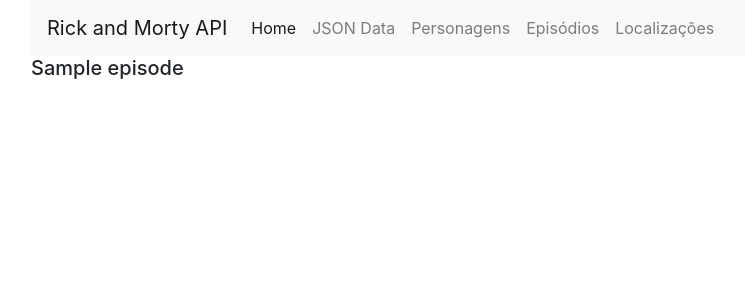
After one commit to apbadaro/ExerciciosPython_SquadAmeenahGuribFakim, a Flask app: template ExercicioAPIs_SquadAmeenahGuribFakim/templates/episode.html in a window 1280 px wide. The commit adds this page. Shown: the top 300 px of the page, without its empty margins (54-799 px from the left). Run offline with Flask 3, Linux system fonts and the light colour scheme; the template is opened without the code that fills it: most values are stand-ins (such as "Sample title", 1, 10 or a date in 2020).

Commit message:
att episodio
atualização episódios

```diff
--- a/ExercicioAPIs_SquadAmeenahGuribFakim/app.py
+++ b/ExercicioAPIs_SquadAmeenahGuribFakim/app.py
@@ -56,7 +56,14 @@ def get_single_profile(id):
 
 
 # LISTA DE TODOS OS EPISÓDIOS: Jessica Souza
+@app.route("/episode")
+def get_episode_data():
+    url = f"https://rickandmortyapi.com/api/episode/"
+    response = ur.urlopen(url)
+    data = response.read()
+    episode_data = json.loads(data)
 
+    return render_template("episode.html", episode=episode_data)
 
 # PERFIL DE CADA EPISÓDIO: Monique Cristina Cerqueira de Souza Mendes
 
--- /dev/null
+++ b/ExercicioAPIs_SquadAmeenahGuribFakim/templates/episode.html
@@ -0,0 +1,11 @@
+{% extends 'layout.html' %} {% block content %}
+<div class="row">
+
+  {% for episode in episodes %}
+
+    <div class="col-sm-3 col-6">
+      <h1 class="h5">{{episode.name}}</h1>
+    </div>
+  </div>
+  {% endfor %}
+  {% endblock %}
--- a/ExercicioAPIs_SquadAmeenahGuribFakim/templates/nav.html
+++ b/ExercicioAPIs_SquadAmeenahGuribFakim/templates/nav.html
@@ -24,7 +24,7 @@
           <a class="nav-link" href="/characters">Personagens</a>
         </li>
         <li class="nav-item">
-          <a class="nav-link" href="/episodes">Episódios</a>
+          <a class="nav-link" href="/episode">Episódios</a>
         </li>
         <li class="nav-item">
           <a class="nav-link" href="/location">Localizações</a>
```
